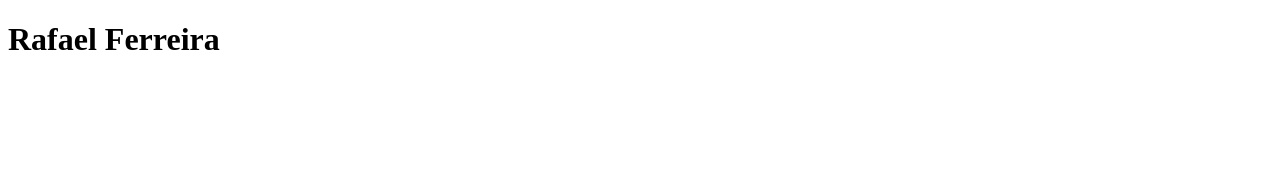
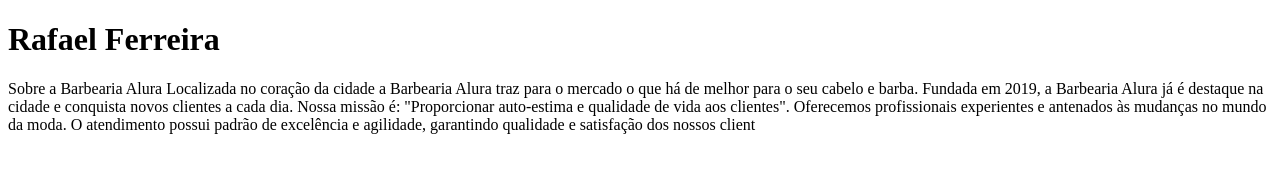
Before and after one commit to nooggersss/primeiro-repositorio, a plain HTML site: page index.html in a window 1280 px wide. Drawn offline with Linux system fonts and the light colour scheme.

Commit message:
AULA 27/09

```diff
--- a/index.html
+++ b/index.html
@@ -3,9 +3,17 @@
     <head>
         <meta charset="UTF-8">
         <meta name="viewport" content="width=device-width, initial-scale=1.0">
-        <title>Document</title>
+        <title>Página Principal</title>
     </head>
     <body>
         <h1> Rafael Ferreira </h1>
+    <p></p>
+    Sobre a Barbearia Alura
+
+Localizada no coração da cidade a Barbearia Alura traz para o mercado o que há de melhor para o seu cabelo e barba. Fundada em 2019, a Barbearia Alura já é destaque na cidade e conquista novos clientes a cada dia.
+
+Nossa missão é: "Proporcionar auto-estima e qualidade de vida aos clientes".
+
+Oferecemos profissionais experientes e antenados às mudanças no mundo da moda. O atendimento possui padrão de excelência e agilidade, garantindo qualidade e satisfação dos nossos client
     </body>
 </html>
```
